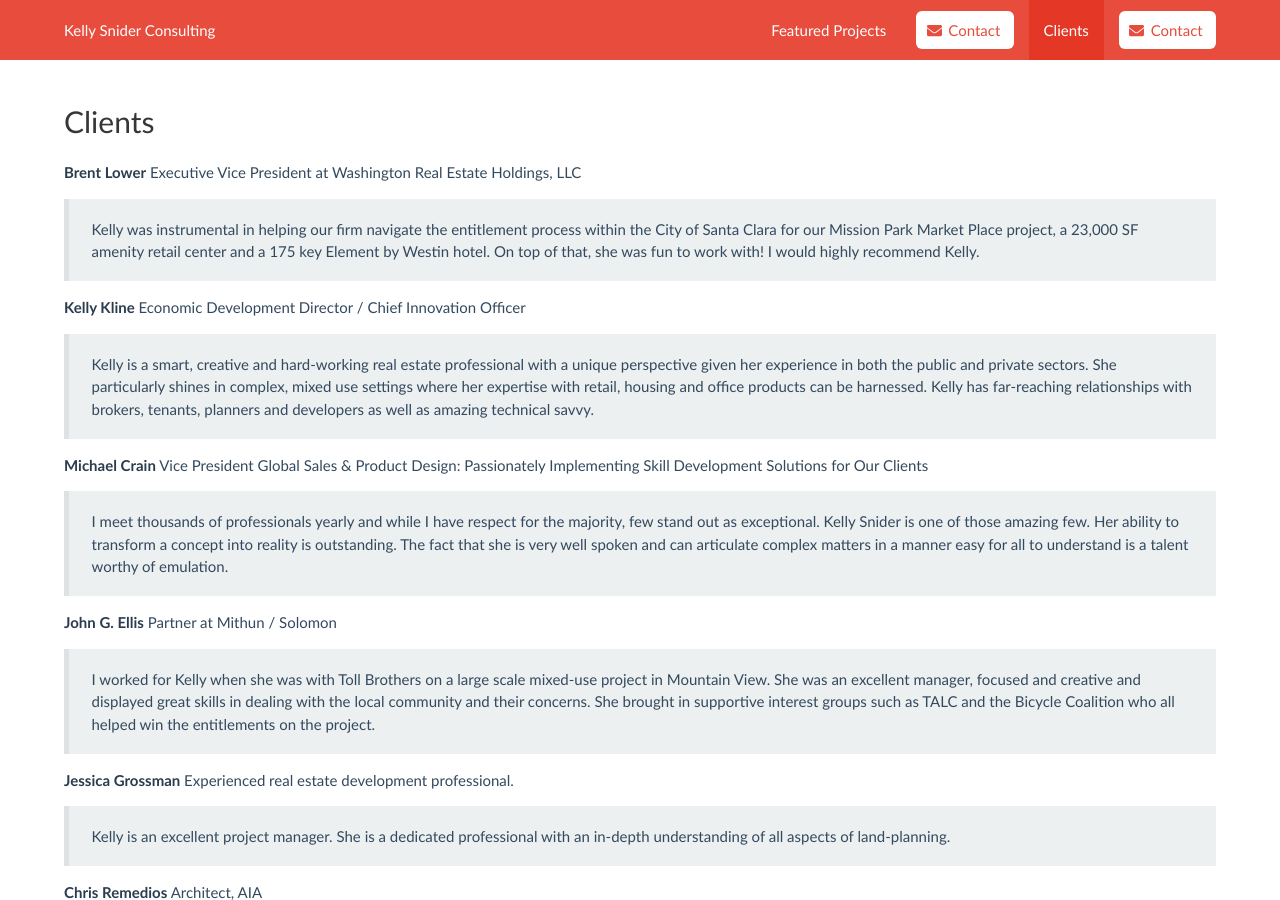
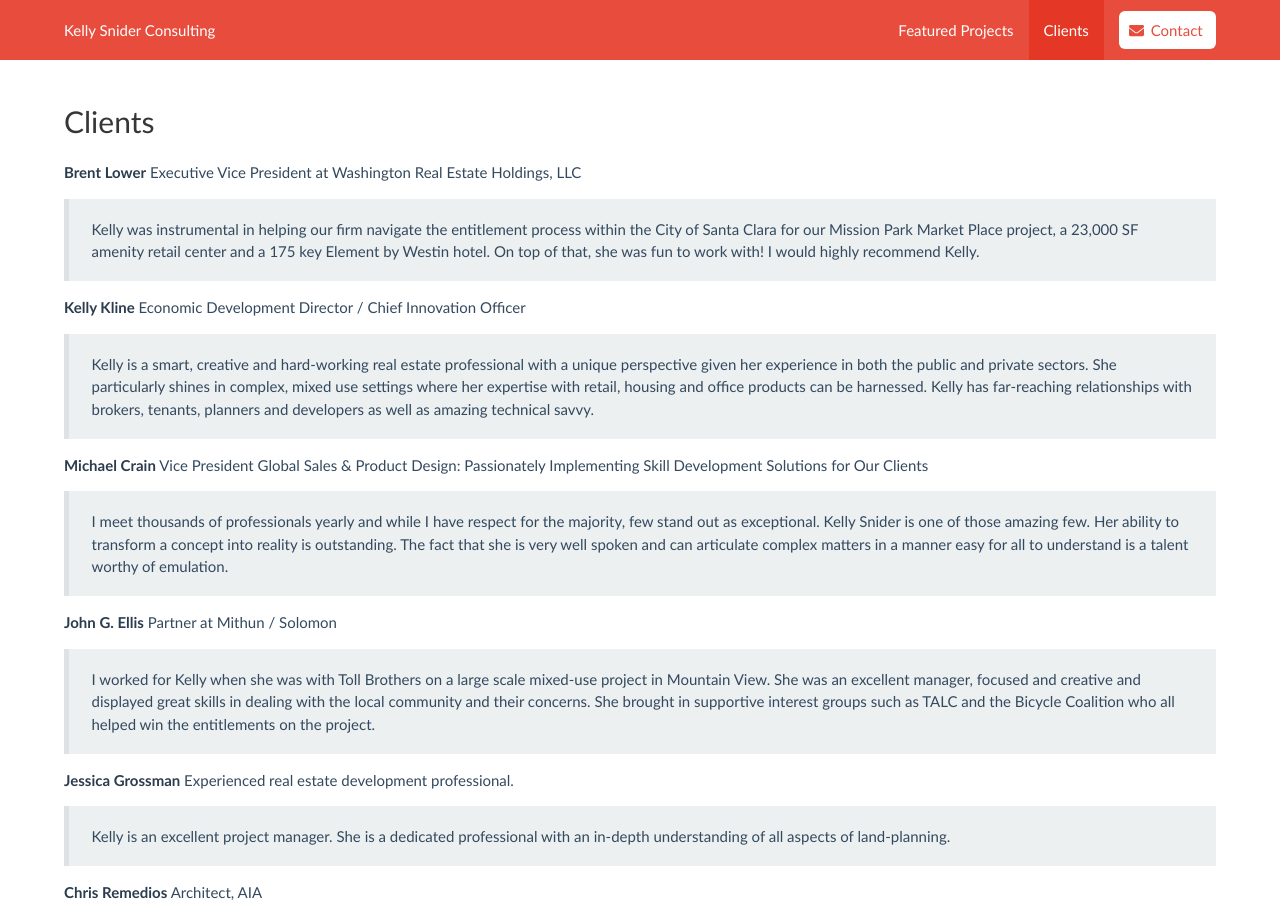
Before and after one commit to ESnider/kscsite, a Jekyll site: the page built from clients.md, in a window 1280 px wide and 900 px high. Built offline with Jekyll 4.4.1, drawn with Linux system fonts in a browser that asks for light colours.

Commit message:
Fix location of contact button

```diff
--- a/_includes/navbar.html
+++ b/_includes/navbar.html
@@ -22,6 +22,7 @@
 					<a class="navbar-item{{ class }}" href="{{ link.url }}">
 						{{ link.title }}
 					</a>
+				{% endfor %}
 				<span class="navbar-item">
 					<a href="mailto:{{ site.data.settings.contactEmail | encode_email }}" class="button is-{{ site.data.settings.color }} is-inverted">
 						<span class="icon">
@@ -30,7 +31,6 @@
 						<span>Contact</span>
 					</a>
 				</span>
-				{% endfor %}
 			</div>
 		</div>
 	</div>
```
Lines whose indentation alone changed are shown as unchanged.
